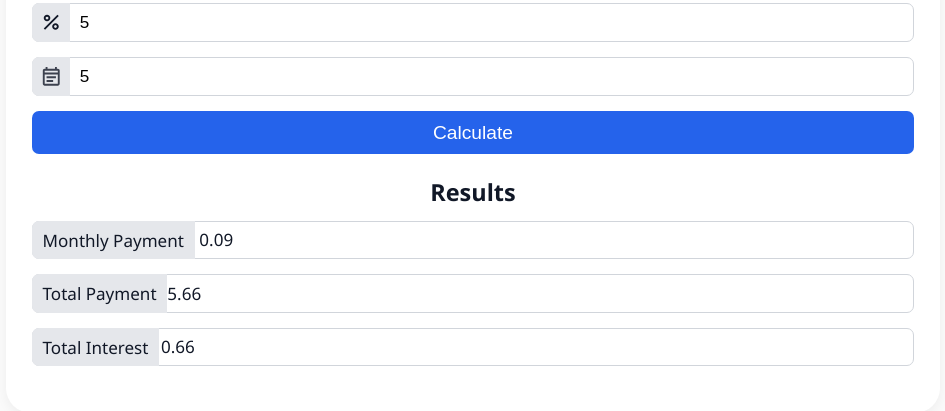
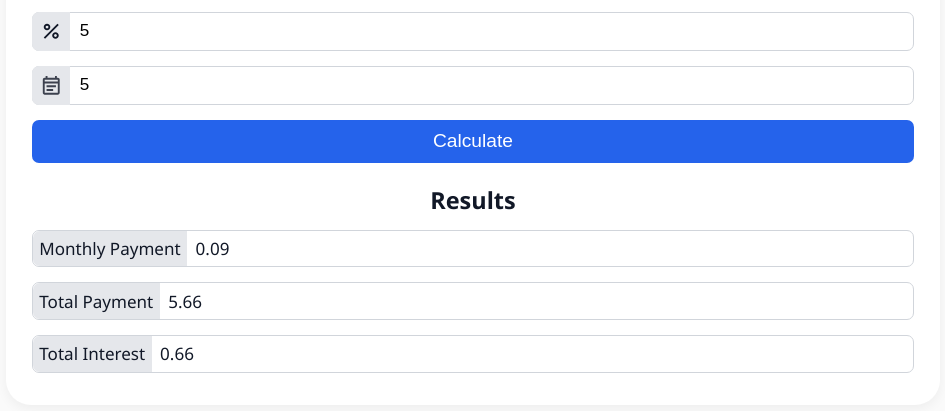
Before and after one commit to markorrente01/JS-loan-calculator, a plain HTML site: page index.html in a window 1280 px wide. Both pictures are taken after typing "5", "5", "5" into the empty fields and a click on the button "Calculate". Shown: the part 263-674 px from the top of the page, without its empty margins (167-1112 px from the left). Drawn offline with Linux system fonts and the light colour scheme.

Commit message:
third version

```diff
--- a/index.html
+++ b/index.html
@@ -53,18 +53,19 @@
 
         <section class="results">
             <h2>Results</h2>
-            <div class="wrapper">
-                <label for="monthly__payment">Monthly Payment</label>
+
+            <div class="result__wrapper">
+                <p class="results__label">Monthly Payment</p>
                 <div id="monthly__payment"></div>
             </div>
 
-            <div class="wrapper">
-                <label for="total__payment">Total Payment</label>
+            <div class="result__wrapper">
+                <p class="results__label">Total Payment</p>
                 <div id="total__payment"></div>
             </div>
 
-            <div class="wrapper">
-                <label for="total__interest">Total Interest</label>
+            <div class="result__wrapper">
+                <p class="results__label">Total Interest</p>
                 <div id="total__interest"></div>
             </div>
         </section>
--- a/styles/style.scss
+++ b/styles/style.scss
@@ -1,5 +1,6 @@
 @use 'colors' as c;
 @import 'resets';
+
 @mixin label($font: unset){
     position: absolute;
     min-height: 100%;
@@ -12,7 +13,6 @@
     background: c.$color-input;
     font-size: $font;
 }
-
 html{
     font-size: 16pt;
     font-family: 'Segoe UI', Tahoma, Geneva, Verdana, sans-serif;
@@ -27,7 +27,6 @@ body{
 main{
     background-color: c.$color-card;
     padding: 1.5rem 1.2rem;
-    // max-width: 100%;
     width: 43.75rem;
     border-radius: 25px;
     box-shadow: c.$shadow-card;
@@ -98,37 +97,33 @@ input[type=number]::-webkit-outer-spin-button {
 .results{
     display: none;
 }
-.results label{
-    @include label($font: .8rem);
-    padding: 0 .5rem;
-}
 
-
-#monthly__payment, #total__payment, #total__interest{
-    padding: .3rem 0;
-    font-size: .8rem;
-    font-weight: 500;
-    width: 100%;
-    border: 1px solid c.$color-border;
-    border-radius: 7px;
-    height: 38.5px;
-}
-#monthly__payment{
-    padding-left: 7.8rem;
-}
-#total__payment{
-    padding-left: 6.3rem;
-}
-#total__interest{
-    padding-left: 6rem;
-}
 .results h2{
     font-size: 1.1rem;
     margin-bottom: 0.625rem;
     text-align: center;
 }
-
-
+.result__wrapper{
+    font-size: .8rem;
+    border: 1px solid c.$color-border;
+    border-radius: 7px;
+    display: flex;
+    align-items: center;
+}
+#monthly__payment, #total__interest, #total__payment{
+    flex: 1;
+    padding: .3rem 0;
+    padding-left: .4rem;
+}
+.results .result__wrapper:not(:last-child){
+    margin-bottom: .7rem;
+}
+.results__label{
+    padding: .3rem;
+    border-bottom-left-radius: 7px;
+    border-top-left-radius: 7px;
+    background: c.$color-input;
+}
 @media screen and (max-width: 58.438rem){
     main{
     width: 31.25rem;
@@ -148,20 +143,4 @@ input[type=number]::-webkit-outer-spin-button {
         place-content: unset;
 
     }
-    // .main__form input[type="submit"]{
-    //     border-radius: 5px;
-    //     font-size: .75rem;
-    // }
-    // .results input{
-    //     font-weight: 500;
-    // }
-    // #monthly__payment{
-    //     padding-left: 7.4rem;
-    // }
-    // #total__payment{
-    //     padding-left: 6.4rem;
-    // }
-    // #total__interest{
-    //     padding-left: 5.9rem;
-    // }
 }
```
Also changed, not shown: styles/style.css.
